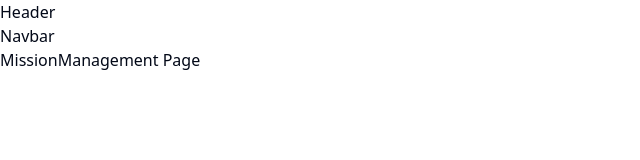
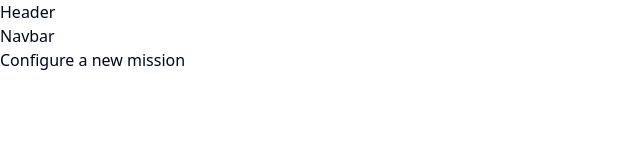
Before and after one commit to jonthedev/relay-42, a React (Vite) app: page /new-mission in a window 1280 px wide. Shown: the top 160 px of the page, without its empty margins (0-640 px from the left). Built offline with nearby package versions, Linux system fonts and the light colour scheme.

Commit message:
feat: add unit test for new mission route

```diff
--- a/src/pages/MissionManagement.tsx
+++ b/src/pages/MissionManagement.tsx
@@ -1,4 +1,8 @@
 const MissionManagement = () => {
-  return <div>MissionManagement Page</div>
+  return (
+    <div>
+      <h1>Configure a new mission</h1>
+    </div>
+  )
 }
 export default MissionManagement
```
Also changed, not shown: 1 other file (tests, documents, lock files or other folders).
